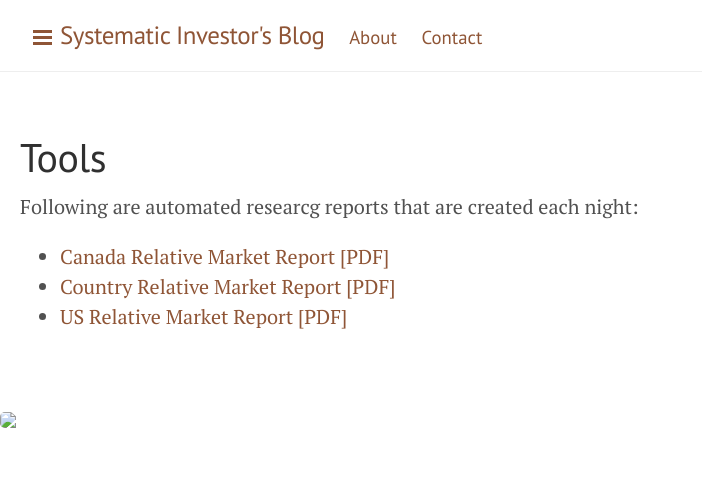
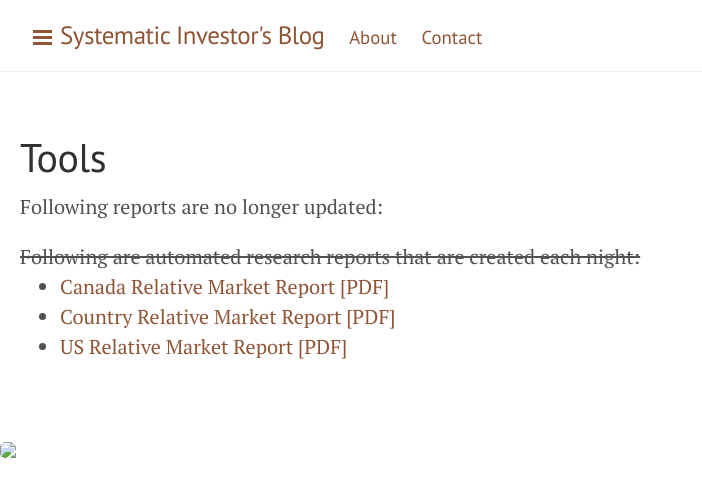
Before and after one commit to systematicinvestor/systematicinvestor.github.io, a Jekyll site: the page built from tools.md, in a window 1280 px wide. Shown: the top 497 px of the page, without its empty margins (0-702 px from the left). Built offline with Jekyll 4.4.1, drawn with Linux system fonts in a browser that asks for light colours.

Commit message:
update blog post

```diff
--- a/tools.md
+++ b/tools.md
@@ -4,7 +4,8 @@ title: Tools
 permalink: tools/
 ---
 
-Following are automated researcg reports that are created each night:
+Following reports are no longer updated:
+<strike>Following are automated research reports that are created each night:</strike>
 
 <ul>
 {% for post in site.pages %}
```
